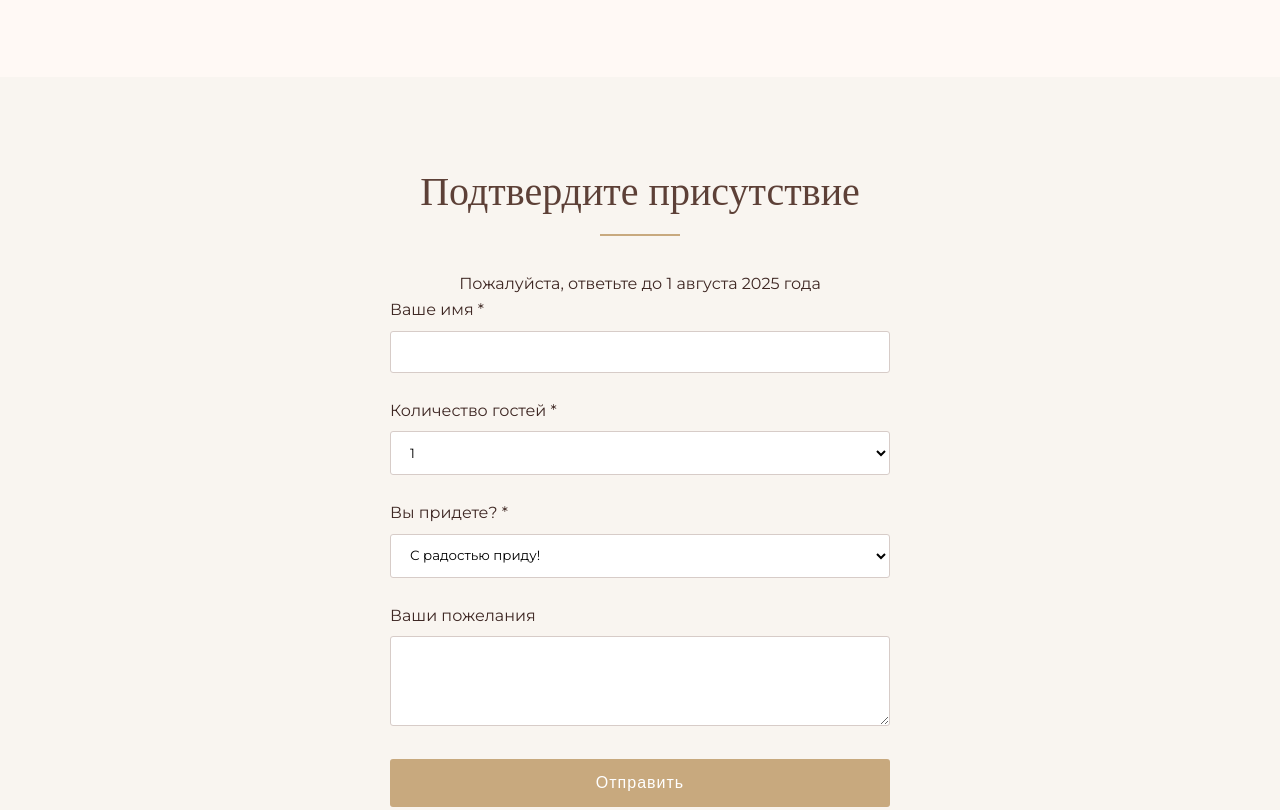
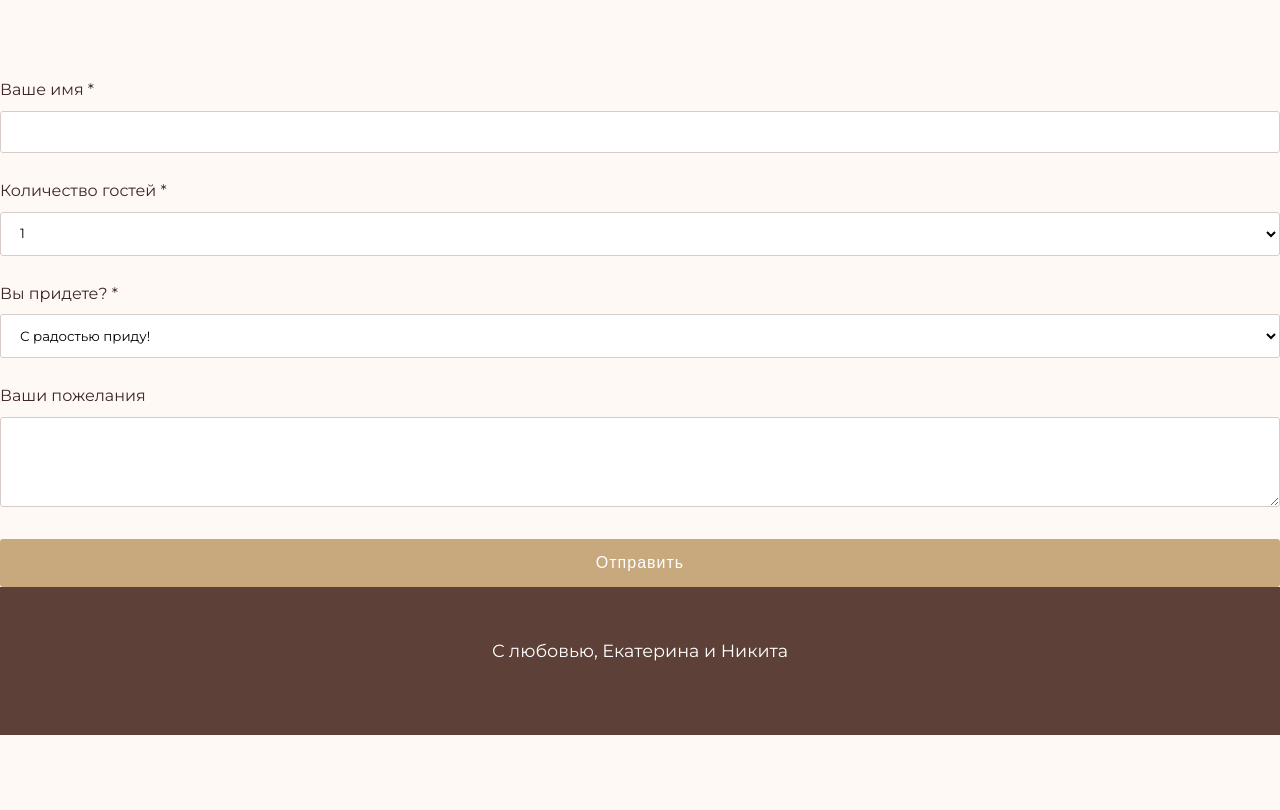
Before and after one commit to IamBerzilla/wedding, a plain HTML site: page index.html in a window 1280 px wide. Shown: the part 3337-4147 px from the top of the page. After the commit the page ends 4072 px from the top, so only its background shows below. Drawn offline with nearby package versions, Linux system fonts and the light colour scheme.

Commit message:
Update index.html

```diff
--- a/index.html
+++ b/index.html
@@ -415,13 +415,11 @@
         </div>
     </section>
 
-        <!-- RSVP Section (обновлённая форма) -->
-    <section class="section" style="background-color: #f9f5f0;">
-        <div class="container">
-            <h2 class="section-title">Подтвердите присутствие</h2>
-            <p>Пожалуйста, ответьте до 1 августа 2025 года</p>
-
-            <form id="rsvp-form" class="rsvp-form">
+<form
+  id="rsvp-form"
+  action="https://formspree.io/f/xvgrwgkn"
+  method="POST"
+>
   <div class="form-group">
     <label for="name">Ваше имя *</label>
     <input type="text" id="name" name="name" required>
@@ -440,8 +438,8 @@
   <div class="form-group">
     <label for="attending">Вы придете? *</label>
     <select id="attending" name="attending" required>
-                        <option value="yes">С радостью приду!</option>
-                        <option value="no">К сожалению, не смогу</option>
+      <option value="Приду">С радостью приду!</option>
+      <option value="Не смогу">К сожалению, не смогу</option>
     </select>
   </div>
 
@@ -452,12 +450,6 @@
 
   <button type="submit">Отправить</button>
 </form>
-        </div>
-    </section>
-
-    <!-- Подключаем скрипт -->
-    <script src="assets/js/config.js"></script>
-    <script src="assets/js/submit-rsvp.js"></script>
 
     <!-- Footer -->
     <footer>
```
Lines whose indentation alone changed are shown as unchanged.
